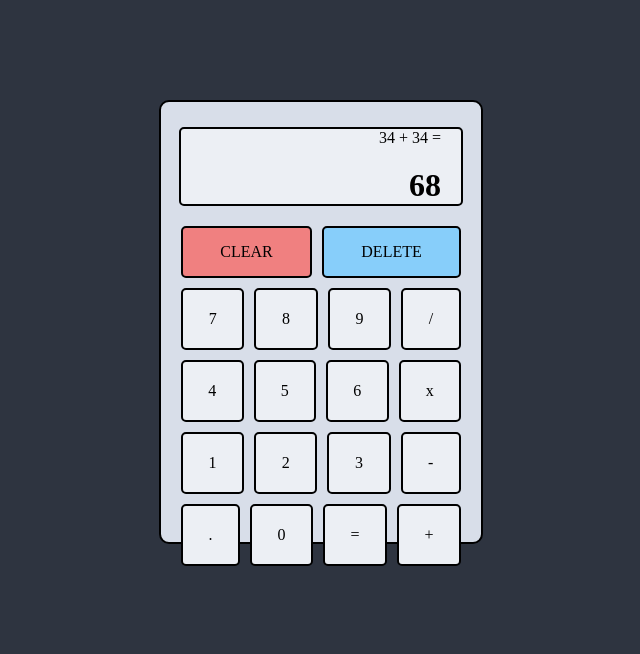
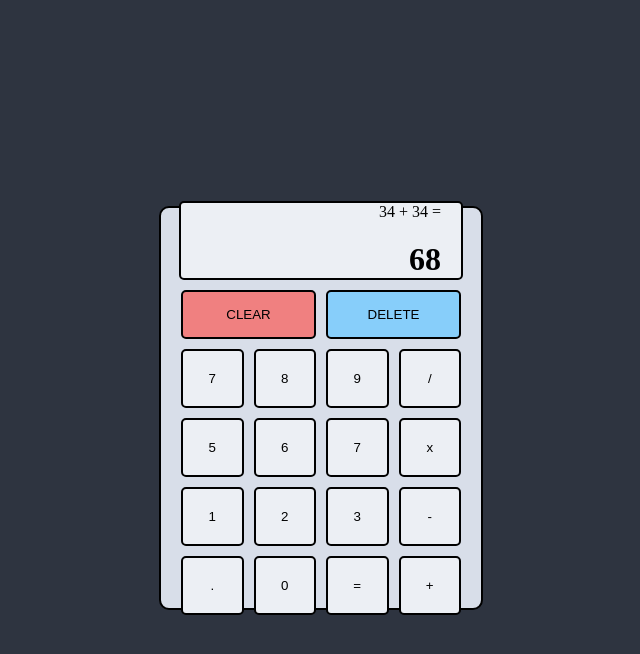
Before and after one commit to reitenth/odin-calculator, a plain HTML site: page index.html in a window 1280 px wide. Shown: the whole page, without its empty margins (319-959 px from the left). Drawn offline with Linux system fonts and the light colour scheme.

Commit message:
finished up the html and css for now. probably going to have to add a few ids for dom purposes later

```diff
--- a/index.html
+++ b/index.html
@@ -10,47 +10,32 @@
 
 <body>
     <div class="container">
-
         <div class="displayrow">
             <div class="toprow">34 + 34 =</div>
             <div class="bottomrow">68</div>
         </div>
-
         <div class="clearrow">
-            <div class="clearbutton">CLEAR</div>
-            <div class="deletebutton">DELETE</div>
+            <button id="clear">CLEAR</button>
+            <button id="delete">DELETE</button>
         </div>
-
         <div class="numbercontainer">
-            <div class="numrow1">
-                <div class="num7">7</div>
-                <div class="num8">8</div>
-                <div class="num9">9</div>
-                <div class="numdivide">/</div>
-            </div>
-
-            <div class="numrow2">
-                <div class="num4">4</div>
-                <div class="num5">5</div>
-                <div class="num6">6</div>
-                <div class="numtimes">x</div>
-            </div>
-
-            <div class="numrow3">
-                <div class="num1">1</div>
-                <div class="num2">2</div>
-                <div class="num3">3</div>
-                <div class="numsubtract">-</div>
-            </div>
-
-            <div class="numrow4">
-                <div class="numperiod">.</div>
-                <div class="num0">0</div>
-                <div class="numequals">=</div>
-                <div class="numplus">+</div>
-            </div>
+            <button>7</button>
+            <button>8</button>
+            <button>9</button>
+            <button>/</button>
+            <button>5</button>
+            <button>6</button>
+            <button>7</button>
+            <button>x</button>
+            <button>1</button>
+            <button>2</button>
+            <button>3</button>
+            <button>-</button>
+            <button>.</button>
+            <button>0</button>
+            <button>=</button>
+            <button>+</button>
         </div>
-
     </div>
     <script src="./script.js"></script>
 </body>
--- a/style.css
+++ b/style.css
@@ -3,37 +3,35 @@ body {
   display: flex;
   justify-content: center;
   align-items: center;
-    margin: auto;
+  height: 100vh;
 }
 
 .container {
-    background-color: #D8DEE9;
+  background-color: #d8dee9;
   border: black solid 2px;
   border-radius: 10px;
-    height: 55vh;
+  height: 50vh;
   width: 40vh;
   display: flex;
   align-items: center;
-    margin: auto;
   flex-direction: column;
-    margin-top: 100px;
-
+  justify-content: center;
 }
 
 .displayrow {
   display: flex;
   flex-direction: column;
-    background-color: #ECEFF4;
+  background-color: #eceff4;
   border: black solid 2px;
   border-radius: 5px;
   width: 35vh;
-    height: 12vh;
-    margin-top: 25px;
+  height: 10vh;
   justify-content: center;
   gap: 20px;
 }
 
-.toprow, .bottomrow {
+.toprow,
+.bottomrow {
   text-align: end;
   margin-right: 20px;
 }
@@ -48,35 +46,37 @@ body {
 }
 
 .clearrow {
-    display: flex;
+  display: grid;
   gap: 10px;
   width: 35vh;
-    margin-top: 20px;
-
+  margin-top: 10px;
+  grid-template-columns: repeat(2, 1fr);
 }
 
-.clearbutton, .deletebutton {
+#clear,
+#delete {
   background-color: lightcoral;
   text-align: center;
   border: black solid 2px;
   border-radius: 5px;
-    padding:  15px 20px 15px 20px;
-    flex-grow: 1;
+  padding: 15px 20px 15px 20px;
+  flex-grow: 3;
 }
 
-.deletebutton {
+#delete {
   background-color: lightskyblue;
 }
 
-.numrow1, .numrow2, .numrow3, .numrow4 {
-    display: flex;
+.numbercontainer {
+  display: grid;
   gap: 10px;
   width: 35vh;
+  margin-top: 10px;
+  grid-template-columns: repeat(4, 1fr);
 }
 
-
-.num0, .num1, .num2, .num3, .num4, .num5, .num6, .num7, .num8, .num9, .numdivide, .numtimes, .numsubtract, .numplus, .numperiod, .numequals {
-    background-color: #ECEFF4;
+button {
+  background-color: #eceff4;
   padding: 20px;
   flex-grow: 1;
   text-align: center;
@@ -84,11 +84,8 @@ body {
   border-radius: 5px;
 }
 
-.numbercontainer {
-    display: flex;
-    gap: 10px;
-    width: 35vh;
-    margin-top: 10px;
-    flex-direction: column;
-
+button:hover {
+  background-color: #d8dee9;
+  transform: scale(1.05);
+  cursor: pointer;
 }
```
Lines whose indentation alone changed are shown as unchanged.
